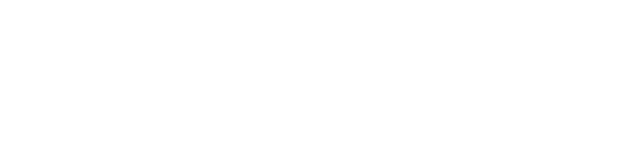
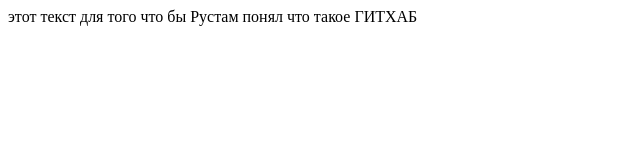
Before and after one commit to ekanatbekov/Rus, a plain HTML site: page example/text.html in a window 1280 px wide. Shown: the whole page, without its empty margins (0-640 px from the left). Drawn offline with Linux system fonts and the light colour scheme.

Commit message:
update code

```diff
--- a/example/text.html
+++ b/example/text.html
@@ -6,6 +6,6 @@
     <title>Document</title>
 </head>
 <body>
-
+    этот текст для того что бы Рустам понял что такое ГИТХАБ
 </body>
 </html>
```
